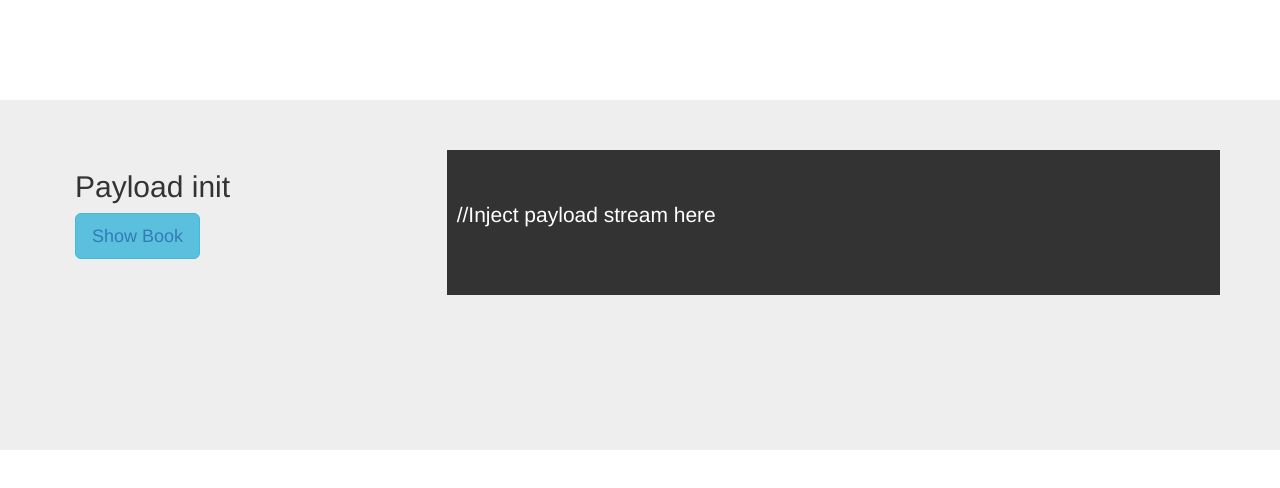
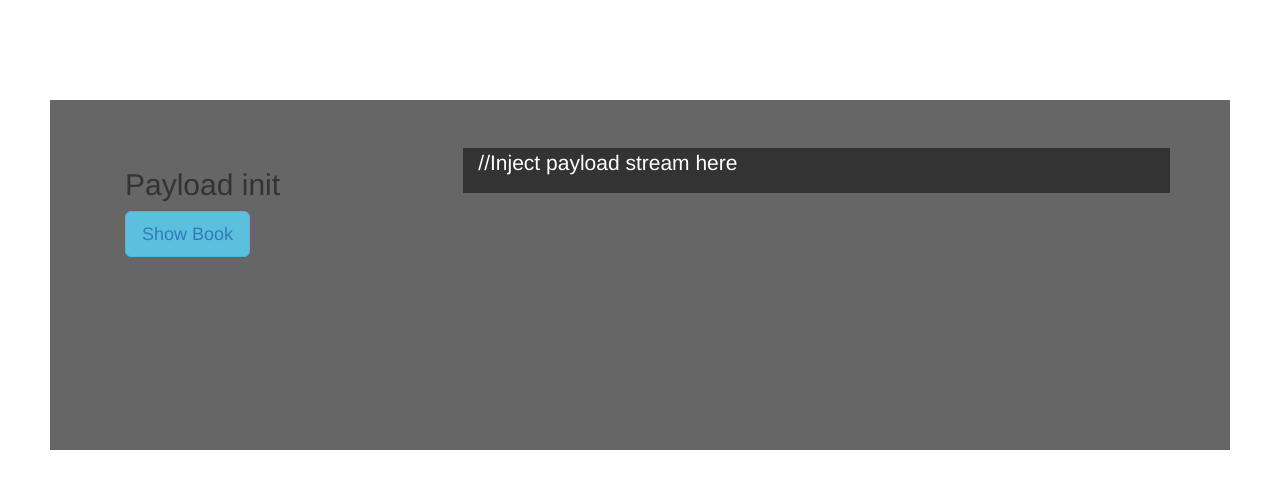
Before and after one commit to Ij888/importIO-mashup, a plain HTML site: page project_jumpOff/index.html in a window 1280 px wide. Drawn offline with nearby package versions, Linux system fonts and the light colour scheme; no server answers.

Commit message:
added entry

```diff
--- a/project_jumpOff/css/style.css
+++ b/project_jumpOff/css/style.css
@@ -10,9 +10,10 @@ body {
 
 .jumbotron{
 	height:350px;
-	margin: 50px 0 0 0; /*removed the blank space under the JMBTRN*/
-	padding: 50px 0;
+	margin: 50px; /*removed the blank space under the JMBTRN*/
+
 	border-radius:;
+	background-color: #666;
 
 }
 
@@ -27,7 +28,7 @@ body {
 
 .paddy{
 	background-color: #333;
-	padding: 50px 10px;
+	padding: ;
 	color: white;
 }
 .bg2{
```
